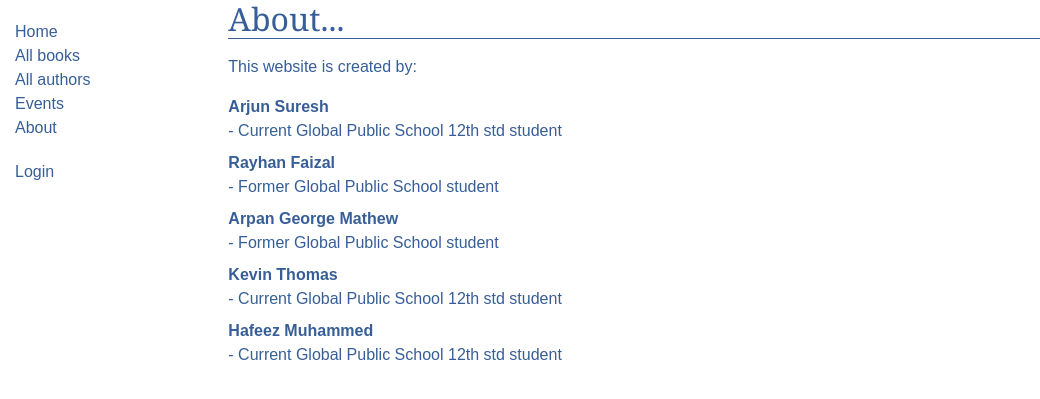
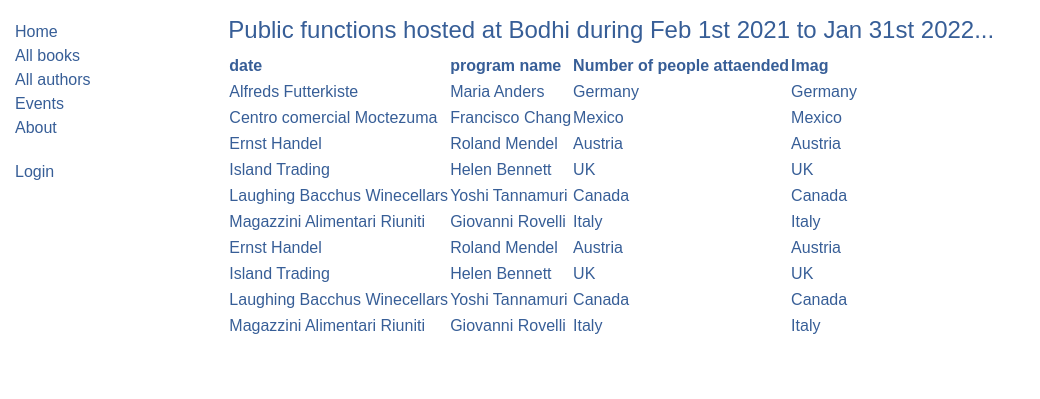
Before and after one commit to bodhiadmin/bodhilibrary, a Django app: page /catalog/events/ in a window 1280 px wide. Shown: the top 399 px of the page, without its empty margins (0-1040 px from the left). Run offline with Django 3.2, Linux system fonts and the light colour scheme.

Commit message:
Added table to events page

```diff
--- a/catalog/templates/events.html
+++ b/catalog/templates/events.html
@@ -1,20 +1,76 @@
 {% extends "base_generic.html" %}
 
 {% block content %}
-<h1>About...</h1>
 <p></p>
-<p>This website is created by:</p>
+<h2>Public functions hosted at Bodhi during Feb 1st 2021 to Jan 31st 2022...</h1>
 
- <dl>
-  <dt>Arjun Suresh</dt>
-  <dd>- Current Global Public School 12th std student</dd>
-  <dt>Rayhan Faizal</dt>
-  <dd>- Former Global Public School student</dd>
-  <dt>Arpan George Mathew</dt>
-  <dd>- Former Global Public School student</dd>
-  <dt>Kevin Thomas</dt>
-  <dd>- Current Global Public School 12th std student</dd>
-  <dt>Hafeez Muhammed</dt>
-  <dd>- Current Global Public School 12th std student</dd>
-</dl>
+<table>
+  <tr>
+    <th>date</th>
+    <th>program name</th>
+    <th>Number of people attaended</th>
+    <th>Imag</th>
+  </tr>
+  <tr>
+    <td>Alfreds Futterkiste</td>
+    <td>Maria Anders</td>
+    <td>Germany</td>
+    <td>Germany</td>
+  </tr>
+  <tr>
+    <td>Centro comercial Moctezuma</td>
+    <td>Francisco Chang</td>
+    <td>Mexico</td>
+    <td>Mexico</td>
+  </tr>
+  <tr>
+    <td>Ernst Handel</td>
+    <td>Roland Mendel</td>
+    <td>Austria</td>
+    <td>Austria</td>
+  </tr>
+  <tr>
+    <td>Island Trading</td>
+    <td>Helen Bennett</td>
+    <td>UK</td>
+    <td>UK</td>
+  </tr>
+  <tr>
+    <td>Laughing Bacchus Winecellars</td>
+    <td>Yoshi Tannamuri</td>
+    <td>Canada</td>
+    <td>Canada</td>
+  </tr>
+  <tr>
+    <td>Magazzini Alimentari Riuniti</td>
+    <td>Giovanni Rovelli</td>
+    <td>Italy</td>
+    <td>Italy</td>
+  </tr>
+  <tr>
+    <td>Ernst Handel</td>
+    <td>Roland Mendel</td>
+    <td>Austria</td>
+    <td>Austria</td>
+  </tr>
+  <tr>
+    <td>Island Trading</td>
+    <td>Helen Bennett</td>
+    <td>UK</td>
+    <td>UK</td>
+  </tr>
+  <tr>
+    <td>Laughing Bacchus Winecellars</td>
+    <td>Yoshi Tannamuri</td>
+    <td>Canada</td>
+    <td>Canada</td>
+  </tr>
+  <tr>
+    <td>Magazzini Alimentari Riuniti</td>
+    <td>Giovanni Rovelli</td>
+    <td>Italy</td>
+    <td>Italy</td>
+  </tr>
+</table>
+
 {% endblock %}
```
